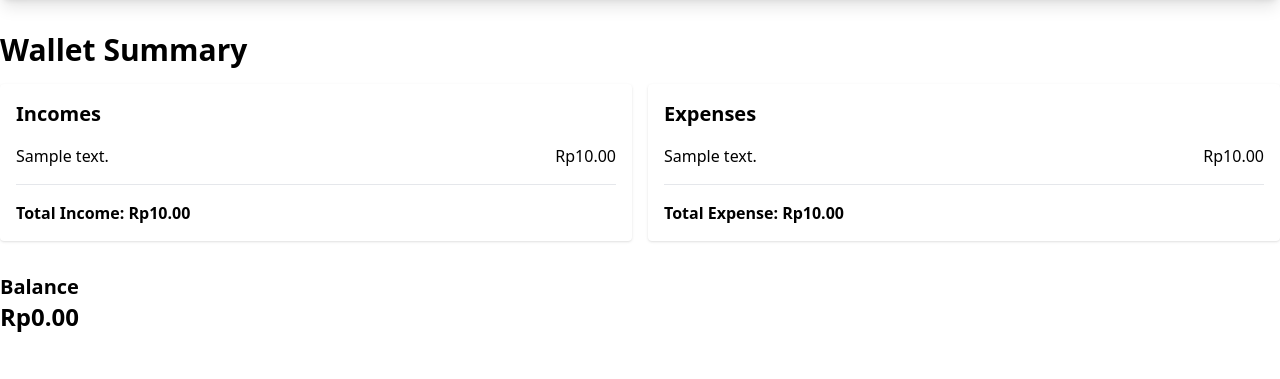
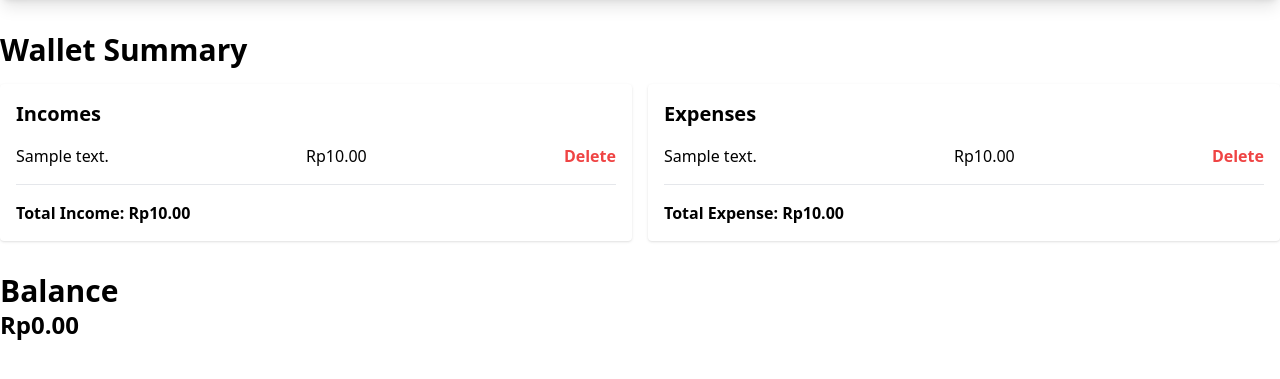
Before and after one commit to akwilapurba/KilaFinance, a Django app: page /wallet/ in a window 1280 px wide. Shown: the part 56-435 px from the top of the page. Run offline with Django 5.2, Linux system fonts and the light colour scheme; tables that the repository leaves empty hold one stand-in row (values such as "Sample post"); style sheets or scripts are compiled from the project's sources; some libraries are stand-ins or nearby versions.

Commit message:
feat(Delete): Income & Expense Wallet Summary

```diff
--- a/financetracker/urls.py
+++ b/financetracker/urls.py
@@ -5,5 +5,7 @@ urlpatterns = [
     path('', views.index, name='index'),
     path('add_income/', views.add_income, name='add_income'),
     path('add_expense/', views.add_expense, name='add_expense'),
-    path('wallet/', views.wallet, name='wallet')
+    path('wallet/', views.wallet, name='wallet'),
+    path('delete-income/<int:income_id>/', views.delete_income, name='delete_income'),
+    path('delete-expense/<int:expense_id>/', views.delete_expense, name='delete_expense'),
 ]
--- a/financetracker/views.py
+++ b/financetracker/views.py
@@ -1,6 +1,7 @@
 from django.shortcuts import render, redirect
 from .forms import IncomeForm, ExpenseForm
 from .models import Income, Expense
+from django.http import JsonResponse
 
 def index(request):
     return render(request, 'index.html')
@@ -34,3 +35,25 @@ def wallet(request):
     total_expense = sum([expense.amount for expense in expenses])
     balance = total_income - total_expense
     return render(request, 'wallet.html', {'incomes': incomes, 'expenses': expenses, 'total_income': total_income, 'total_expense': total_expense, 'balance': balance})
+
+def delete_income(request, income_id):
+    if request.method == 'DELETE':
+        try:
+            income = Income.objects.get(pk=income_id)
+            income.delete()
+            return JsonResponse({'success': True})
+        except Income.DoesNotExist:
+            return JsonResponse({'success': False, 'error': 'Income not found'})
+    else:
+        return JsonResponse({'success': False, 'error': 'Invalid request method'})
+
+def delete_expense(request, expense_id):
+    if request.method == 'DELETE':
+        try:
+            expense = Expense.objects.get(pk=expense_id)
+            expense.delete()
+            return JsonResponse({'success': True})
+        except Expense.DoesNotExist:
+            return JsonResponse({'success': False, 'error': 'Expense not found'})
+    else:
+        return JsonResponse({'success': False, 'error': 'Invalid request method'})
--- a/templates/add_expense.html
+++ b/templates/add_expense.html
@@ -25,6 +25,8 @@
         </div>
         <div class="mb-4">
             <button type="submit" class="bg-blue-500 hover:bg-blue-700 text-white font-bold py-2 px-4 rounded focus:outline-none focus:shadow-outline">Add Expense</button>
+            <button id="startDictation" class="bg-blue-500 hover:bg-blue-700 text-white font-bold py-2 px-4 rounded focus:outline-none focus:shadow-outline">Add Expense via Speech</button>
+            <button id="resetFields" class="bg-blue-500 hover:bg-gray-700 text-white font-bold py-2 px-4 rounded focus:outline-none focus:shadow-outline">Reset</button>
         </div>
     </form>
 {% endblock %}
--- a/templates/add_income.html
+++ b/templates/add_income.html
@@ -4,7 +4,7 @@
 
 {% block content %}
     <h1 class="text-3xl font-bold mb-4 mt-2.5">Add Income</h1>
-    <form id="forms" action="{% url 'add_income' %}" method="post">
+    <form action="{% url 'add_income' %}" method="post">
         {% csrf_token %}
         <div class="mb-4">
             <label for="amount" class="block text-sm font-medium leading-6 text-gray-900">Amount</label>
@@ -25,6 +25,7 @@
         <div class="mb-4">
             <button type="submit" class="bg-blue-500 hover:bg-blue-700 text-white font-bold py-2 px-4 rounded focus:outline-none focus:shadow-outline">Add Income</button>
             <button id="startDictation" class="bg-blue-500 hover:bg-blue-700 text-white font-bold py-2 px-4 rounded focus:outline-none focus:shadow-outline">Add Income via Speech</button>
+            <button id="resetFields" class="bg-blue-500 hover:bg-gray-700 text-white font-bold py-2 px-4 rounded focus:outline-none focus:shadow-outline">Reset</button>
         </div>
     </form>
 {% endblock %}
--- a/templates/wallet.html
+++ b/templates/wallet.html
@@ -1,6 +1,6 @@
 {% extends 'layout/base.html' %}
 
-{% block title %}Add Expense{% endblock %}
+{% block title %}Wallet Summary{% endblock %}
 
 {% block content %}
 {% load humanize %}
@@ -15,6 +15,8 @@
                         <li class="flex justify-between items-center mb-2">
                             <span>{{ income.description }}</span>
                             <span>Rp{{ income.amount|intcomma }}</span>
+                            <!-- Delete button for income -->
+                            <button onclick="deleteIncome('{{ income.id }}')" class="text-red-500 font-bold">Delete</button>
                         </li>
                     {% endfor %}
                 </ul>
@@ -28,6 +30,8 @@
                         <li class="flex justify-between items-center mb-2">
                             <span>{{ expense.description }}</span>
                             <span>Rp{{ expense.amount|intcomma }}</span>
+                            <!-- Delete button for expense -->
+                            <button onclick="deleteExpense('{{ expense.id }}')" class="text-red-500 font-bold">Delete</button>
                         </li>
                     {% endfor %}
                 </ul>
@@ -36,9 +40,56 @@
             </div>
         </div>
         <div class="mt-8">
-            <h2 class="text-xl font-bold">Balance</h2>
+            <h2 class="text-3xl font-bold">Balance</h2>
             <p class="font-bold text-2xl">Rp{{ balance|intcomma }}</p>
         </div>
     </div>
 </body>
+
+<script>
+    // Function to delete income
+    function deleteIncome(incomeId) {
+        if (confirm("Are you sure you want to delete this income?")) {
+            fetch(`/delete-income/${incomeId}/`, {
+                method: 'DELETE',
+                headers: {
+                    'X-CSRFToken': '{{ csrf_token }}'
+                }
+            })
+            .then(response => response.json())
+            .then(data => {
+                if (data.success) {
+                    // Remove the deleted income from the DOM
+                    document.getElementById('income_' + incomeId).remove();
+                } else {
+                    console.error('Failed to delete income:', data.error);
+                }
+            })
+            .catch(error => console.error('Error deleting income:', error));
+        }
+    }
+
+    // Function to delete expense
+    function deleteExpense(expenseId) {
+        if (confirm("Are you sure you want to delete this expense?")) {
+            fetch(`/delete-expense/${expenseId}/`, {
+                method: 'DELETE',
+                headers: {
+                    'X-CSRFToken': '{{ csrf_token }}'
+                }
+            })
+            .then(response => response.json())
+            .then(data => {
+                if (data.success) {
+                    // Remove the deleted expense from the DOM
+                    document.getElementById('expense_' + expenseId).remove();
+                } else {
+                    console.error('Failed to delete expense:', data.error);
+                }
+            })
+            .catch(error => console.error('Error deleting expense:', error));
+        }
+    }
+</script>
+
 {% endblock %}
--- a/theme/static/js/app.js
+++ b/theme/static/js/app.js
@@ -8,8 +8,24 @@ document.addEventListener('DOMContentLoaded', function() {
         recognition.start();
     });
 
+    document.getElementById('resetFields').addEventListener('click', function() {
+        // Reset amount field
+        var amountField = document.getElementById('amount');
+        if (amountField) {
+            amountField.value = '';
+        }
+        // Reset description field
+        var descriptionField = document.getElementById('description');
+        if (descriptionField) {
+            descriptionField.value = '';
+        }
+    });
+
     recognition.onresult = function(event) {
         var transcript = event.results[0][0].transcript;
+
+        // Remove commas from the transcript
+        transcript = transcript.replace(/,/g, '');
 
         // Regular expression to match numbers in the transcript
         var amountMatch = transcript.match(/\d+(\.\d+)?/);
@@ -33,7 +49,7 @@ document.addEventListener('DOMContentLoaded', function() {
         }
 
         // Submit the form
-        document.getElementById('addIncomeViaSpeechForm').submit();
+        document.getElementById('forms').submit();
     };
 
     recognition.onerror = function(event) {
```
